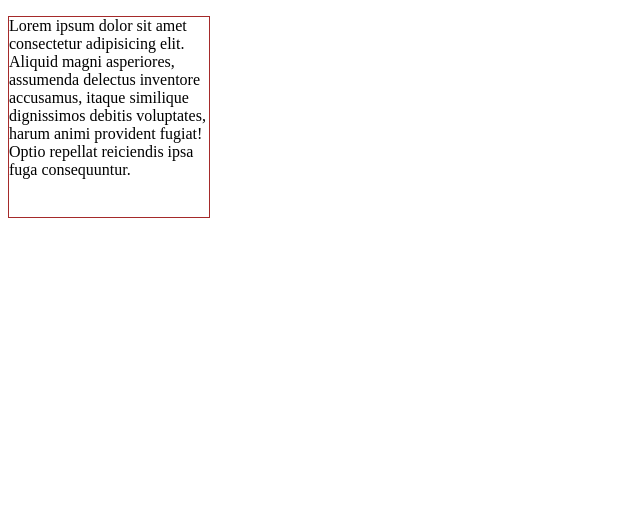
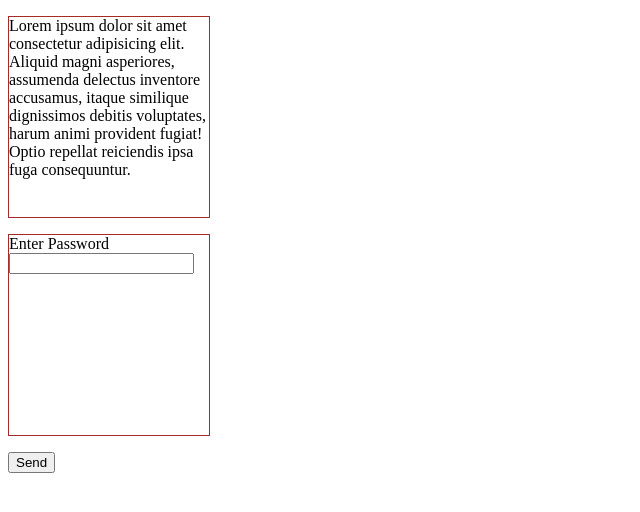
Before and after one commit to Taiwothegreat/overflow, a plain HTML site: page overflow.html in a window 1280 px wide. Shown: the whole page, without its empty margins (0-640 px from the left). Drawn offline with Linux system fonts and the light colour scheme.

Commit message:
updated with form file

```diff
--- a/overflow.html
+++ b/overflow.html
@@ -17,5 +17,10 @@
     <p>
         Lorem ipsum dolor sit amet consectetur adipisicing elit. Aliquid magni asperiores, assumenda delectus inventore accusamus, itaque similique dignissimos debitis voluptates, harum animi provident fugiat! Optio repellat reiciendis ipsa fuga consequuntur.
     </p>
+    <form action="">
+       <p> <label for="pass">Enter Password</label>
+        <input type="password" name="pass" id="pass"></p>
+        <input type="submit" value="Send">
+    </form>
 </body>
 </html>
```
